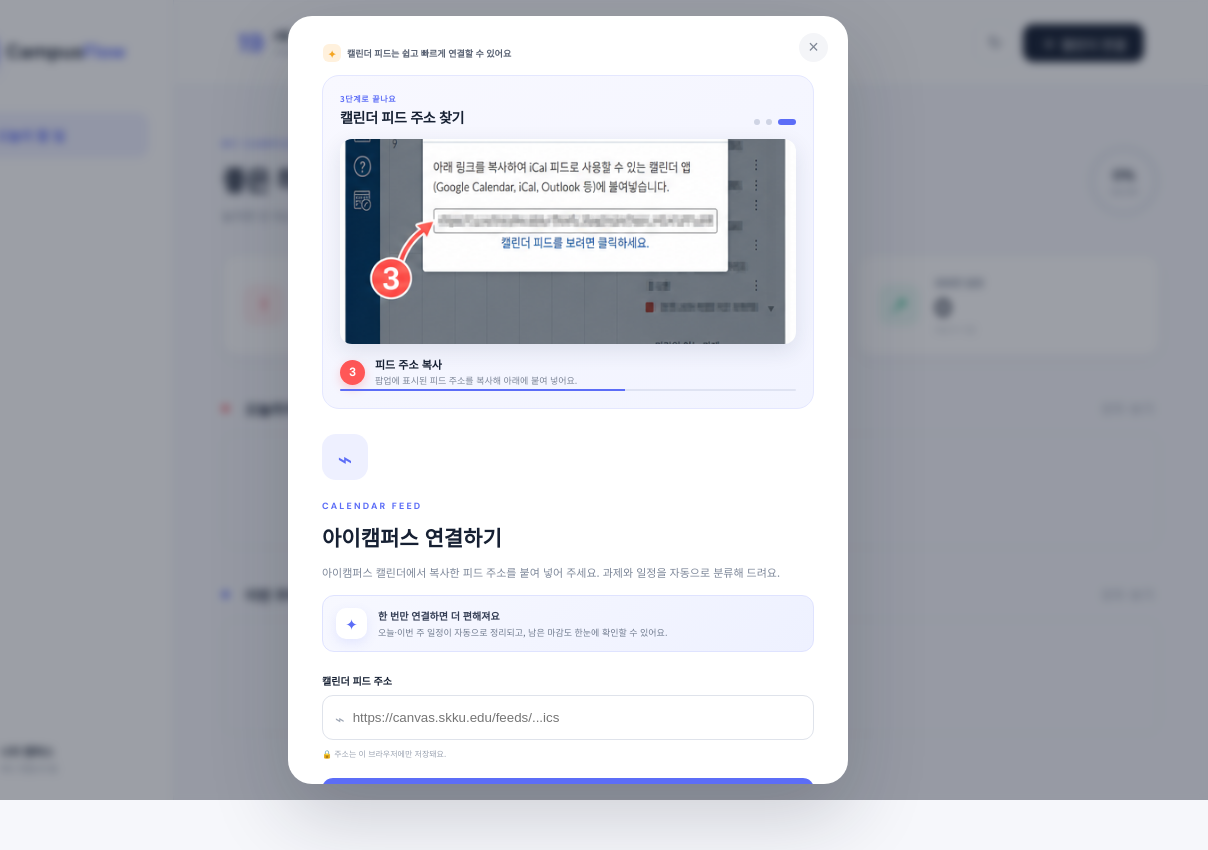
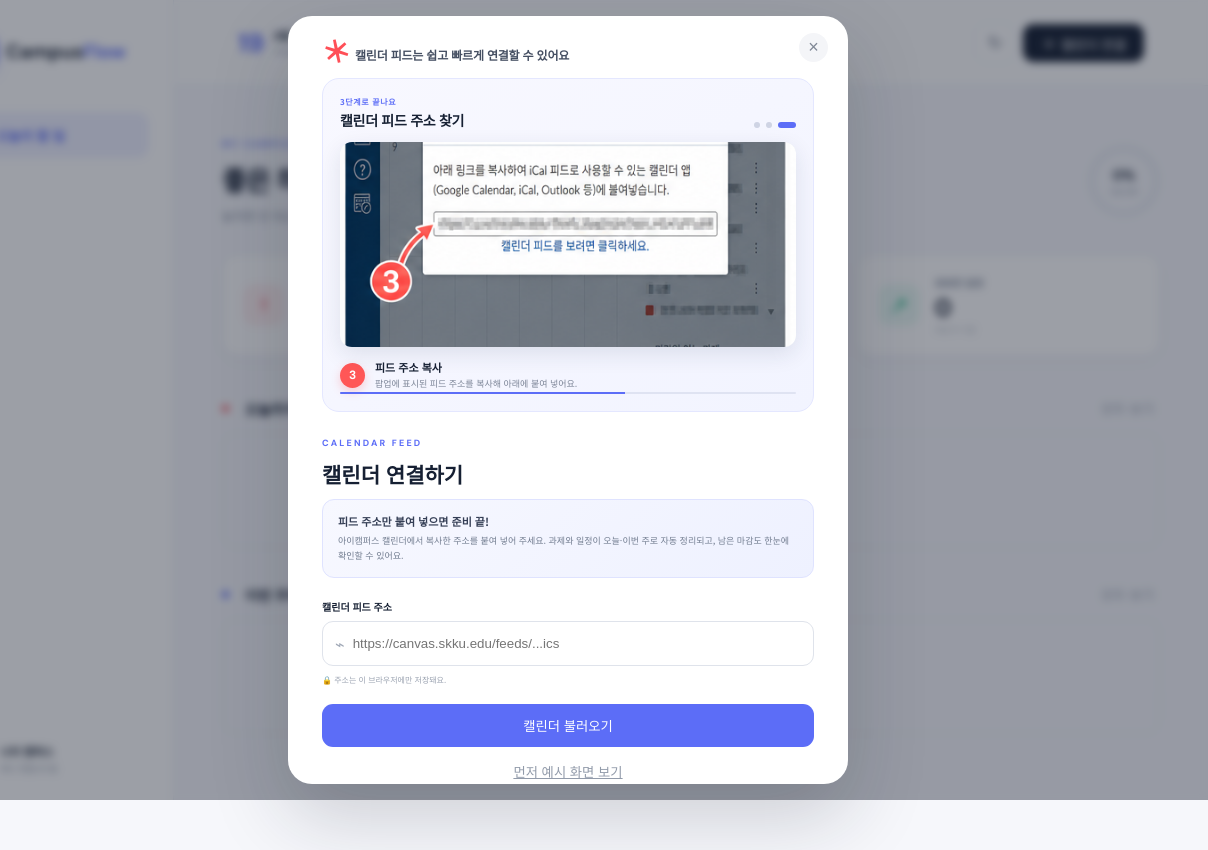
Before and after one commit to ahngwangjae/2608, a website: page index.html in a window 1280 px wide. Shown: the full height of the page, 72-1280 px from the left. Drawn offline with Linux system fonts and the light colour scheme.

Commit message:
Refine calendar connection modal copy

```diff
--- a/index.html
+++ b/index.html
@@ -67,7 +67,7 @@
   <div class="modal-backdrop" id="feedModal" aria-hidden="true">
     <section class="modal" role="dialog" aria-modal="true" aria-labelledby="modalTitle">
       <button class="modal-close" aria-label="닫기">×</button>
-      <p class="quick-connect-note"><span aria-hidden="true">✦</span> 캘린더 피드는 쉽고 빠르게 연결할 수 있어요</p>
+      <p class="quick-connect-note"><span aria-hidden="true">＊</span> 캘린더 피드는 쉽고 빠르게 연결할 수 있어요</p>
       <section class="feed-guide" aria-labelledby="feedGuideTitle">
         <div class="guide-heading">
           <div>
@@ -90,13 +90,10 @@
         </div>
         <div class="guide-progress" aria-hidden="true"><span></span></div>
       </section>
-      <div class="modal-icon">⌁</div>
       <p class="eyebrow">CALENDAR FEED</p>
-      <h2 id="modalTitle">아이캠퍼스 연결하기</h2>
-      <p class="modal-desc">아이캠퍼스 캘린더에서 복사한 피드 주소를 붙여 넣어 주세요. 과제와 일정을 자동으로 분류해 드려요.</p>
+      <h2 id="modalTitle">캘린더 연결하기</h2>
       <section class="connection-benefits" aria-label="캘린더 연결 혜택">
-        <span class="benefit-spark" aria-hidden="true">✦</span>
-        <p><strong>한 번만 연결하면 더 편해져요</strong><span>오늘·이번 주 일정이 자동으로 정리되고, 남은 마감도 한눈에 확인할 수 있어요.</span></p>
+        <p><strong>피드 주소만 붙여 넣으면 준비 끝!</strong><span>아이캠퍼스 캘린더에서 복사한 주소를 붙여 넣어 주세요. 과제와 일정이 오늘·이번 주로 자동 정리되고, 남은 마감도 한눈에 확인할 수 있어요.</span></p>
       </section>
       <form id="feedForm">
         <label for="feedUrl">캘린더 피드 주소</label>
--- a/styles.css
+++ b/styles.css
@@ -37,13 +37,11 @@
 @media(max-width:420px){.modal-backdrop{padding:8px}.modal{max-height:calc(100vh - 16px);border-radius:18px;padding:22px 14px}.feed-guide{padding:13px;margin-bottom:21px}.guide-viewport{height:150px}.guide-copy{min-height:48px}}
 @media(prefers-reduced-motion:reduce){.guide-atlas{transition:none}.guide-progress span,.feed-guide.changing .guide-sheen{animation:none}}
 
-.quick-connect-note{display:flex;align-items:center;gap:6px;margin:0 44px 13px 1px;color:#596273;font-size:9px;font-weight:700}
-.quick-connect-note span{display:grid;place-items:center;width:18px;height:18px;border-radius:6px;background:#fff1dd;color:#f5a623;font-size:10px}
-.modal>.modal-desc{margin-bottom:13px}
-.connection-benefits{display:flex;align-items:center;gap:11px;margin:0 0 21px;padding:12px 13px;border:1px solid #dfe3ff;border-radius:12px;background:linear-gradient(135deg,#f7f8ff,#eef1ff)}
-.benefit-spark{flex:0 0 auto;display:grid;place-items:center;width:31px;height:31px;border-radius:10px;background:#fff;color:var(--blue);font-size:15px;box-shadow:0 4px 12px rgba(92,109,247,.12)}
+.quick-connect-note{display:flex;align-items:center;gap:8px;margin:0 44px 14px 0;color:#454f62;font-size:12px;font-weight:700;letter-spacing:-.2px}
+.quick-connect-note span{flex:0 0 auto;display:block;width:25px;color:#ff4f57;font:700 29px/20px 'Segoe Print','Comic Sans MS',cursive;transform:rotate(-12deg)}
+.connection-benefits{display:block;margin:0 0 21px;padding:13px 15px;border:1px solid #dfe3ff;border-radius:12px;background:linear-gradient(135deg,#f7f8ff,#eef1ff)}
 .connection-benefits p,.connection-benefits strong,.connection-benefits p span{display:block}
 .connection-benefits p{margin:0}
-.connection-benefits strong{font-size:10px;color:#343e55;margin-bottom:3px}
-.connection-benefits p span{font-size:9px;line-height:1.5;color:#727d90}
-@media(max-width:420px){.quick-connect-note{font-size:8px}.connection-benefits{padding:10px}.connection-benefits p span{font-size:8px}}
+.connection-benefits strong{font-size:11px;color:#343e55;margin-bottom:5px}
+.connection-benefits p span{font-size:9px;line-height:1.65;color:#727d90}
+@media(max-width:420px){.quick-connect-note{font-size:10px}.quick-connect-note span{font-size:25px}.connection-benefits{padding:11px 12px}.connection-benefits p span{font-size:8px}}
```
